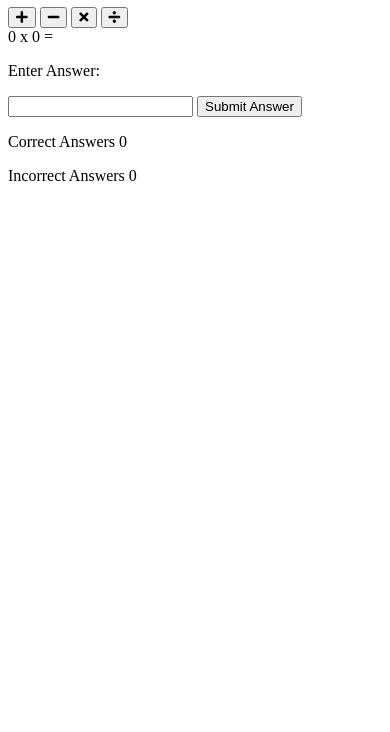
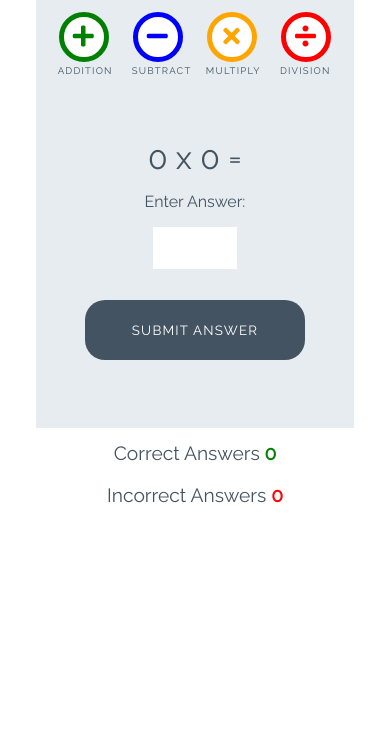
Before and after one commit to JoseMGuerra/love-math, a plain HTML site: page index.html in a window 390 px wide. Shown: the part 112-844 px from the top of the page. Drawn offline with Linux system fonts and the light colour scheme.

Commit message:
Add styles for game

```diff
--- a/assets/css/style.css
+++ b/assets/css/style.css
@@ -0,0 +1,252 @@
+/* --------- Global style */
+
+body {
+    background-color: white;
+    font-family: "Raleway", sans-serif;
+    color: #445361;
+    text-align: center;
+}
+
+/* --------- Heading */
+
+.heading {
+    text-align: center;
+    font-size: 2.5rem;
+}
+
+.logo {
+    height: 40px;
+    padding-right: 5px;
+}
+
+/* --------- Game layout */
+
+.game-area {
+    background-color: #E6ECF0;
+    box-sizing: border-box;
+    width: 85%;
+    height: 65vh;
+    max-height: 450px;
+    max-width: 830px;
+    margin-left: auto;
+    margin-right: auto;
+    padding: 1%;
+}
+
+.question-area {
+    width: 50%;
+    font-size: 2rem;
+    margin: auto;
+    padding: 50px 0;
+}
+
+.question-area span {
+    padding: 0 15px;
+}
+
+.score-area {
+    margin: 5px auto;
+    width: 60%;
+    font-size: 1.2rem;
+}
+
+.controls-area {
+    width: 85%;
+    margin: 30px auto;
+}
+
+#score {
+    color: green;
+    font-weight: bold;
+}
+
+#incorrect {
+    color: red;
+    font-weight: bold;
+}
+
+.answer-message {
+    display: none;
+    font-size: 1rem;
+}
+
+#answer-box {
+    border: none;
+    color: #445361;
+    display: inline-block;
+    height: 40px;
+    width: 80px;
+    font-size: 1.2rem;
+}
+
+.scores {
+    display: inline-block;
+    padding: 25px;
+}
+
+/* --------- Buttons */
+
+.btn {
+    width: 220px;
+    height: 60px;
+    font-family: "Raleway", sans-serif;
+    text-transform: uppercase;
+    letter-spacing: 1.2px;
+    color: white;
+}
+
+.btn:focus {
+    outline: none;
+}
+
+.btn--big {
+    padding-top: 10px;
+    border-radius: 50%;
+    background-color: white;
+    border: 10px solid;
+    width: 100px;
+    height: 100px;
+    font-size: 3.2rem;
+    margin: 0 30px;
+    transition: all 0.5s;
+}
+
+.btn--big::after{
+    content: attr(data-type);
+    font-size: 1rem;
+    color: #445361;
+    position: relative;
+    left: -0.5em;
+}
+
+.btn--blue {
+    border-color: blue;
+    color: blue;
+}
+
+.btn--blue:active,
+.btn--blue:hover {
+    background-color: darkblue;
+    color: white;
+}
+
+.btn--orange {
+    border-color: orange;
+    color: orange;
+}
+
+.btn--orange:active,
+.btn--orange:hover {
+    background-color: darkorange;
+    color: white;
+}
+
+.btn--red {
+    border-color: red;
+    color: red;
+}
+
+.btn--red:active,
+.btn--red:hover {
+    background-color: darkred;
+    color: white;
+}
+
+.btn--green {
+    border-color: green;
+    color: green;
+}
+
+.btn--green:active,
+.btn--green:hover {
+    background-color: darkgreen;
+    color: white;
+}
+
+.btn--gray {
+    margin-top: 25px;
+    background-color: #445361;
+    border: 1px transparent;
+    border-radius: 20px;
+}
+
+.btn--gray:active,
+.btn--gray:hover {
+    background-color: #0d1013;
+}
+
+/* --------- Media queries */
+
+@media (max-width: 414px) {
+    .controls-area {
+        width: 100%;
+    }
+
+    .btn--big {
+        margin: 0 10px;
+        padding: 5px;
+        border: 5px solid;
+        width: 50px;
+        height: 50px;
+        font-size: 1.5rem;
+    }
+
+    .btn--big::after {
+        font-size: 0.6rem;
+        left: -0.7rem;
+    }
+
+    .question-area {
+        padding: 10% 0;
+        width: 100%;
+    }
+
+    .question-area span {
+        padding: 0;
+    }
+
+    .answer-message {
+        display: block;
+    }
+
+    #answer-box {
+        display: block;
+        margin: 0 auto;
+    }
+    .btn--gray {
+        margin-top: 0;
+    }
+
+    .score-area {
+        width: 100%;
+    }
+
+    .scores {
+        margin: 0.5em auto;
+        display: block;
+        padding: 5px;
+    }
+
+    .heading {
+        font-size: 2rem;
+    }
+}
+
+@media (max-width: 320px) {
+    .game-area {
+        height: 70vh;
+    }
+
+    .controls-area {
+        width: 75%;
+        margin: 10px auto;
+    }
+
+    .btn--big {
+        margin: 10px 10px;
+    }
+    .question-area {
+        padding: 10px 0;
+    }
+
+}
--- a/index.html
+++ b/index.html
@@ -18,21 +18,22 @@
         <img src="assets/images/logo.png" alt="logo" class="logo"> Love Maths
     </h1>
 
-    <div class="game-area"></div>
+    <div class="game-area">
         <div class="controls-area">
-        <button class="btn btn--big btn--green">
+            <button data-type="addition" class="btn btn--big btn--green">
                 <i class="fas fa-plus"></i>
             </button>
-        <button class="btn btn--big btn--blue">
+            <button data-type="subtract" class="btn btn--big btn--blue">
                 <i class="fas fa-minus"></i>
             </button>
-        <button class="btn btn--big btn--orange">
+            <button data-type="multiply" class="btn btn--big btn--orange">
                 <i class="fas fa-times"></i>
             </button>
-        <button class="btn btn--big btn--red">
+            <button data-type="division" class="btn btn--big btn--red">
                 <i class="fas fa-divide"></i>
             </button>
         </div>
+
         <div class="question-area">
             <span id="operand1">0</span>
             <span id="operator">x</span>
@@ -40,7 +41,8 @@
             <span>=</span>
             <p class="answer-message">Enter Answer:</p>
             <input type="number" id="answer-box">
-        <button class="btn btn-gray">Submit Answer</button>
+        </div>
+        <button data-type="submit" class="btn btn--gray">Submit Answer</button>
     </div>
 
     <div class="score-area">
```
Lines whose indentation alone changed are shown as unchanged.
